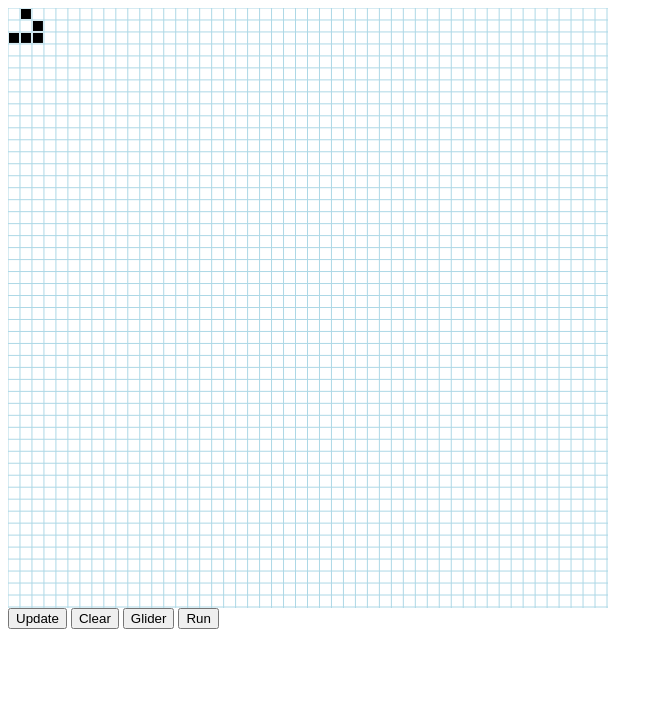
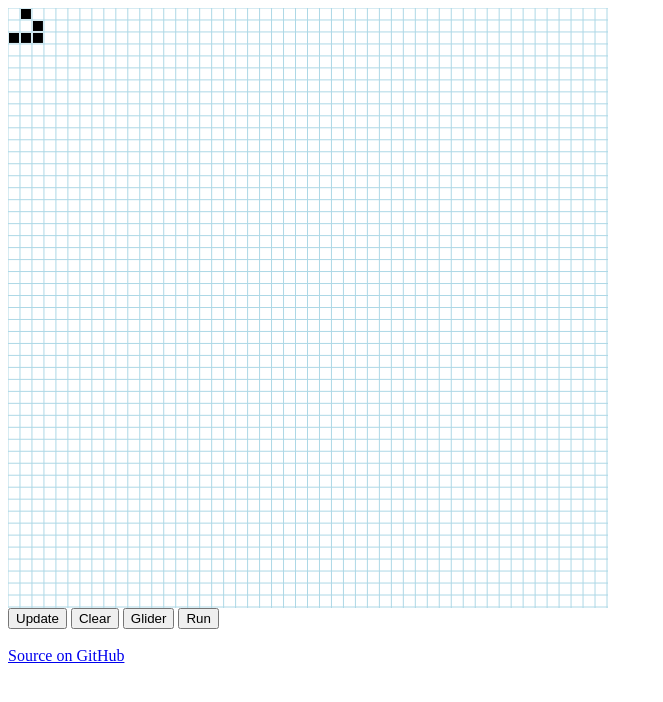
Before and after one commit to billstclair/life.js, a plain HTML site: page index.html in a window 1280 px wide. Shown: the whole page, without its empty margins (0-663 px from the left). Drawn offline with Linux system fonts and the light colour scheme.

Commit message:
Add GitHub link.

```diff
--- a/index.html
+++ b/index.html
@@ -45,6 +45,8 @@ function glider() {
 <input type='submit' onClick='life.clear()' value='Clear'/>
 <input type='submit' onClick='glider()' value='Glider'/>
 <input type='submit' id='run' onClick='run()' value='Run'/>
-
+<br/>
+<br/>
+<a href='https://github.com/billstclair/life.js'>Source on GitHub</a>
 </body>
 </html>
```
